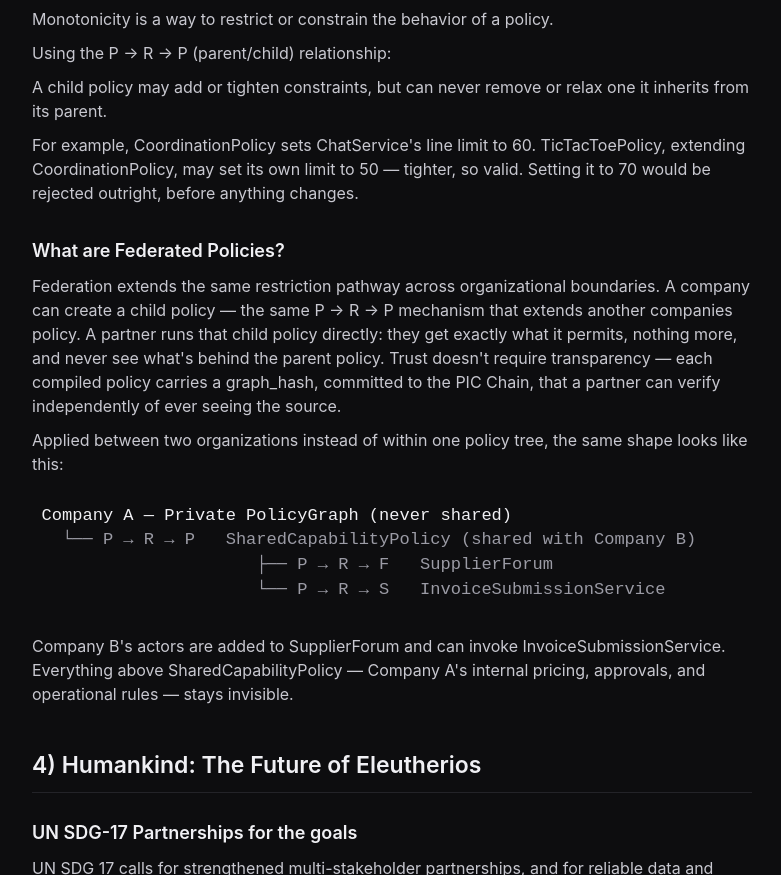
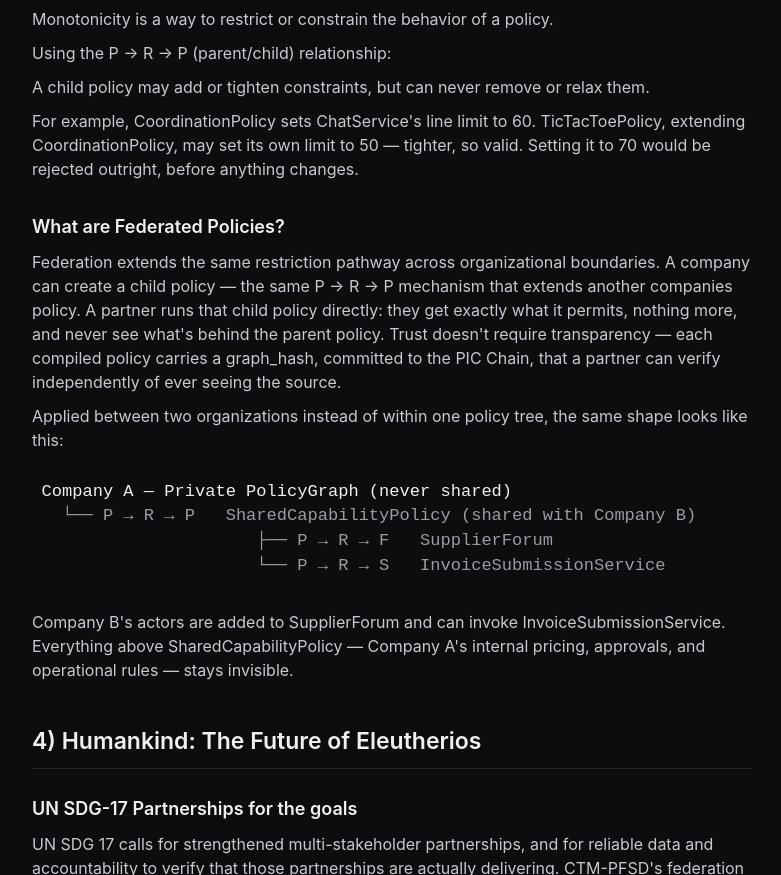
Before and after one commit to aletheon/eleutherios-docs, a plain HTML site: page index.html in a window 1280 px wide. Shown: the part 7993-8868 px from the top of the page, without its empty margins (248-1029 px from the left). Drawn offline with Linux system fonts and the light colour scheme.

Commit message:
describe what changed

```diff
--- a/index.html
+++ b/index.html
@@ -2430,7 +2430,7 @@ main svg { max-width: 100%; height: auto; }
 
           <p>Using the P → R → P (parent/child) relationship:</p>
 
-          <p>A child policy may add or tighten constraints, but can never remove or relax one it inherits from its parent.</p>
+          <p>A child policy may add or tighten constraints, but can never remove or relax them.</p>
 
           <p>For example, CoordinationPolicy sets ChatService's line limit to 60. TicTacToePolicy, extending CoordinationPolicy, may set its own limit to 50 — tighter, so valid. Setting it to 70 would be rejected outright, before anything changes.</p>
         </section>
```
